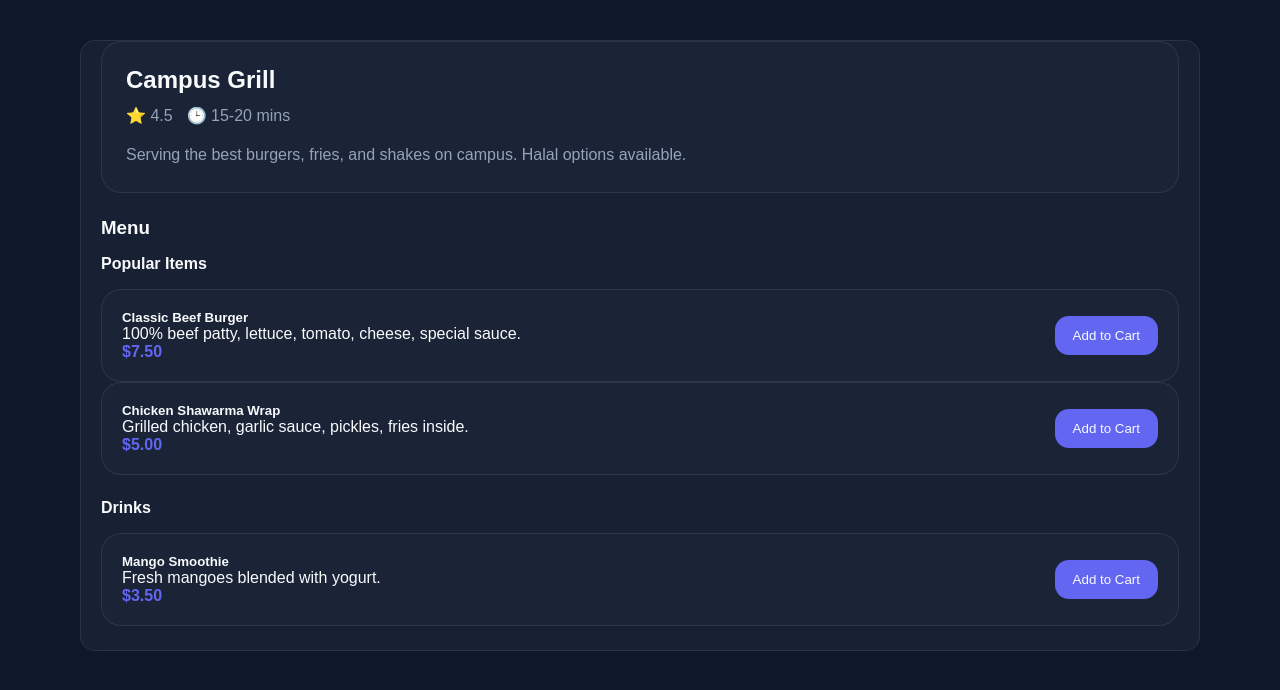
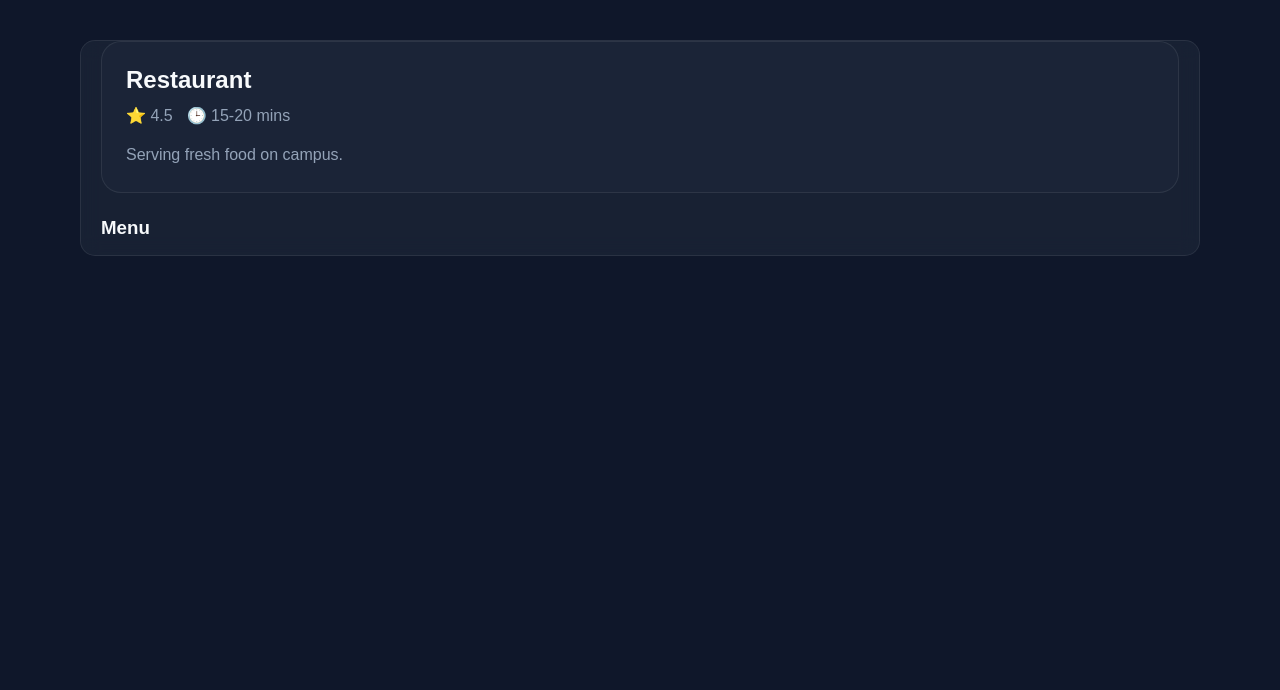
Before and after one commit to ahmed2405089-hue/uni_eat-, a web app: file pages/resturant-detalis.html in a window 1280 px wide. Shown: the part 49-739 px from the top of the page. Run offline with its HTML, style and script files only (its server is not run), Linux system fonts and the light colour scheme.

Commit message:
Update resturant-detalis.html

```diff
--- a/pages/resturant-detalis.html
+++ b/pages/resturant-detalis.html
@@ -5,12 +5,14 @@
     <meta charset="UTF-8">
     <meta name="viewport" content="width=device-width, initial-scale=1.0">
     <title>UNIEats - Restaurant Details</title>
+
     <link rel="stylesheet" href="../styles/colors.css">
     <link rel="stylesheet" href="../styles/global.css">
     <link rel="stylesheet" href="../styles/student.css">
 </head>
 
 <body>
+
     <nav class="navbar">
         <div class="logo">UNIEats</div>
         <div class="links">
@@ -22,55 +24,29 @@
     </nav>
 
     <main class="container details-container">
-        <!-- Restaurant Header -->
+
+        <!-- Restaurant Header (dynamic optional later) -->
         <div class="restaurant-header">
-            <h2>Campus Grill</h2>
+            <h2 id="rest-name">Restaurant</h2>
+
             <div class="meta-info">
                 <span class="rating">⭐ 4.5</span>
                 <span class="delivery-time">🕒 15-20 mins</span>
             </div>
-            <p class="description">Serving the best burgers, fries, and shakes on campus. Halal options available.</p>
+
+            <p class="description">
+                Serving fresh food on campus.
+            </p>
         </div>
 
-        <!-- Menu Section -->
+        <!-- MENU WILL BE GENERATED HERE -->
         <div class="menu-section">
             <h3>Menu</h3>
 
-            <div class="menu-category">
-                <h4>Popular Items</h4>
+            <div id="menu"></div>
 
-                <div class="menu-item">
-                    <div class="item-info">
-                        <h5>Classic Beef Burger</h5>
-                        <p>100% beef patty, lettuce, tomato, cheese, special sauce.</p>
-                        <span class="price">$7.50</span>
-                    </div>
-                    <button class="add-to-cart-btn">Add to Cart</button>
-                </div>
+        </div>
 
-                <div class="menu-item">
-                    <div class="item-info">
-                        <h5>Chicken Shawarma Wrap</h5>
-                        <p>Grilled chicken, garlic sauce, pickles, fries inside.</p>
-                        <span class="price">$5.00</span>
-                    </div>
-                    <button class="add-to-cart-btn">Add to Cart</button>
-                </div>
-            </div>
-
-            <div class="menu-category">
-                <h4>Drinks</h4>
-
-                <div class="menu-item">
-                    <div class="item-info">
-                        <h5>Mango Smoothie</h5>
-                        <p>Fresh mangoes blended with yogurt.</p>
-                        <span class="price">$3.50</span>
-                    </div>
-                    <button class="add-to-cart-btn">Add to Cart</button>
-                </div>
-            </div>
-        </div>
     </main>
 
     <script src="../script/script.js"></script>
```
